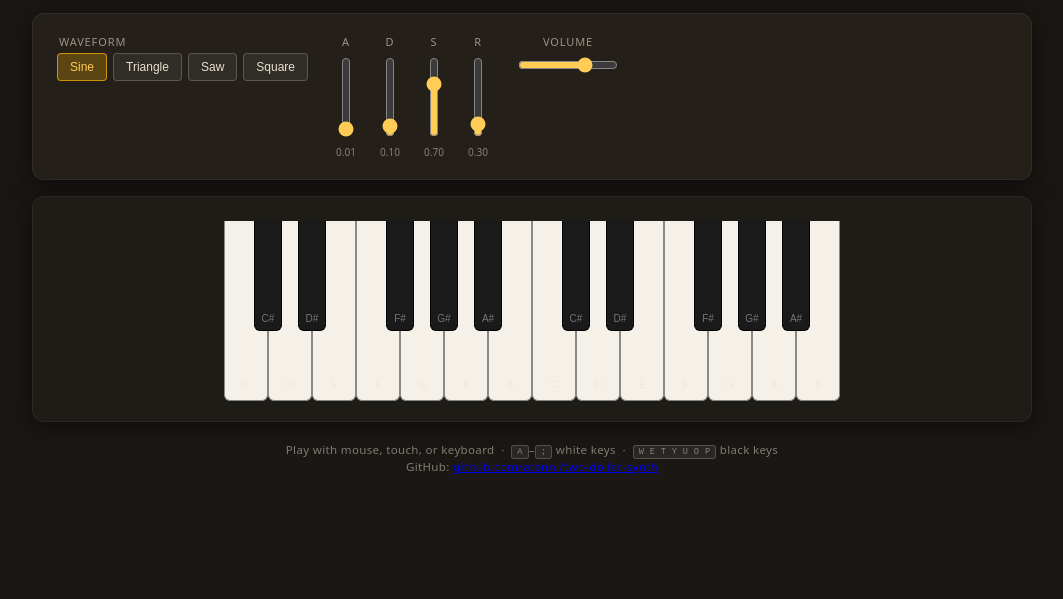
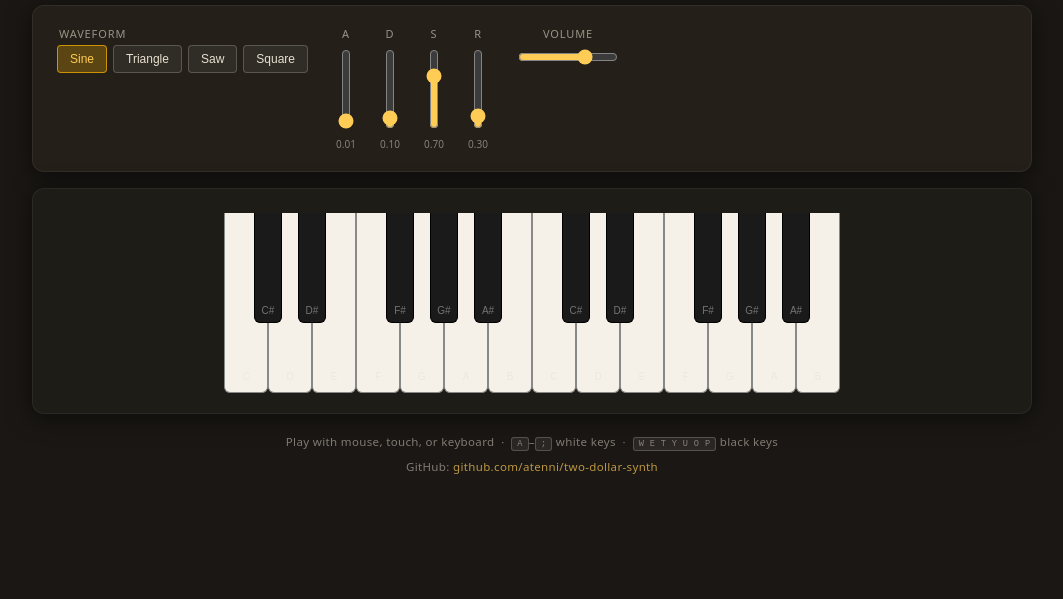
Before and after one commit to atenni/two-dollar-synth, a website with bundled scripts: page index.html in a window 1280 px wide. Shown: the part 201-800 px from the top of the page, without its empty margins (108-1171 px from the left). Built offline with nearby package versions, Linux system fonts and the light colour scheme.

Commit message:
style(footer): padding and link colour

```diff
--- a/style.css
+++ b/style.css
@@ -2,6 +2,7 @@
    Global resets & tokens
    ============================================================ */
 
+/* Lame global reset, horrible for accessibility... but this is just a demo 🤷‍♂️ */
 *,
 *::before,
 *::after {
@@ -151,3 +152,20 @@
   font-size: 0.75em;
   background: rgba(255, 255, 255, 0.07);
 }
+
+footer p {
+  margin-block-end: 0.5rem;
+
+  a {
+    color: var(--accent);
+    opacity: 0.7;
+    text-decoration: none;
+    border-bottom: 1px solid transparent;
+    transition: border-color 0.2s, opacity 0.2s;
+
+    &:hover {
+      border-color: var(--accent);
+      opacity: 1;
+    }
+  }
+}
```
